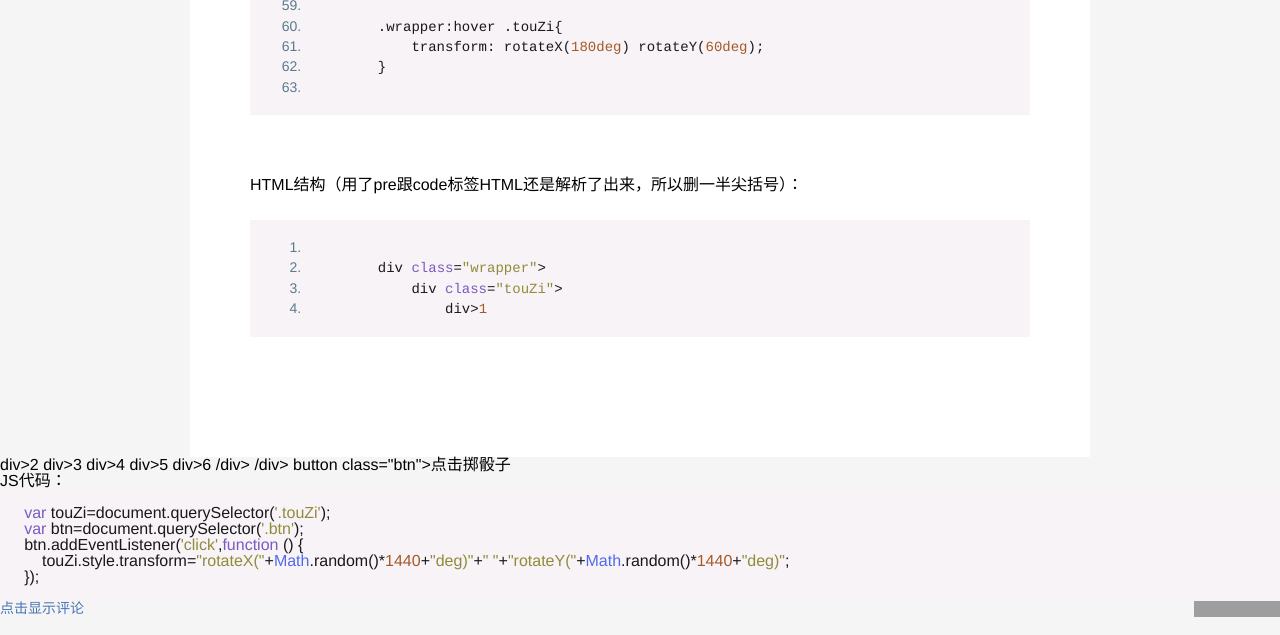
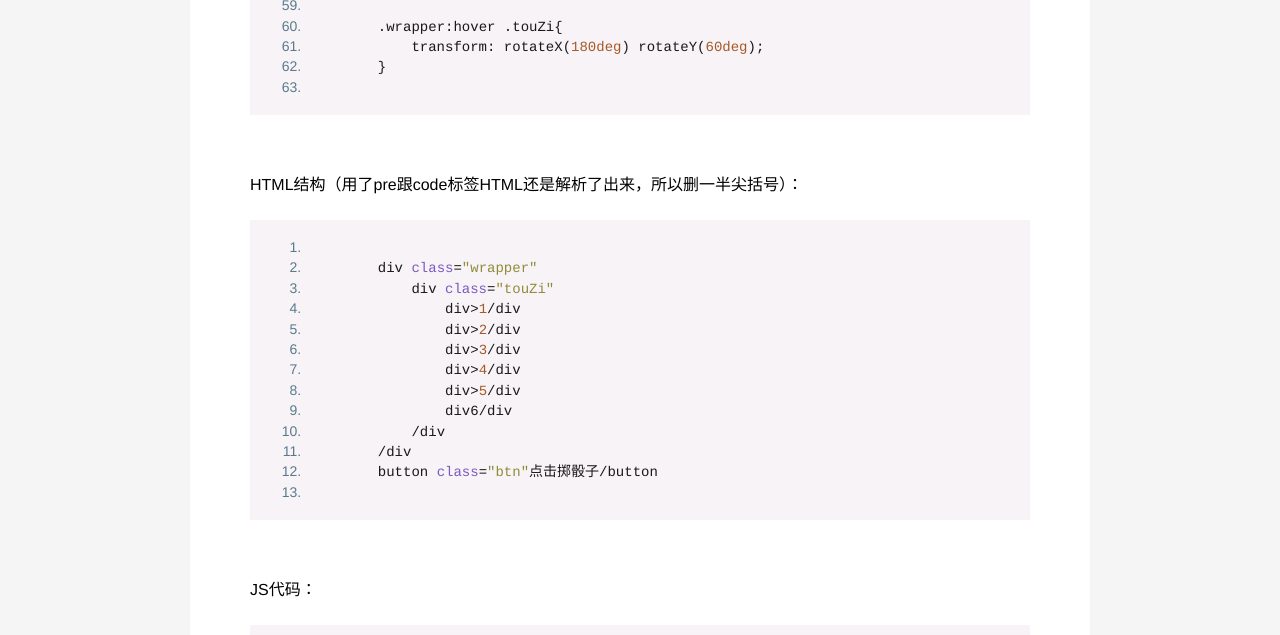
Before and after one commit to madaono/madaono.github.io, a Jekyll site: the page built from _posts/2016-5-2-CSS3-3Danime.html, in a window 1280 px wide and 900 px high, scrolled down 4176 px, cut to the strip 0-635 px from the top of the window. Built offline with Jekyll 4.4.1, drawn with Linux system fonts in a browser that asks for light colours; grey boxes are pictures that could not be loaded.

Commit message:
Update 2016-5-2-CSS3-3Danime.html

```diff
--- a/_posts/2016-5-2-CSS3-3Danime.html
+++ b/_posts/2016-5-2-CSS3-3Danime.html
@@ -145,17 +145,17 @@ transform-style：这个属性比较简单只有两个值flat和preserve-3d。
 <p>HTML结构（用了pre跟code标签HTML还是解析了出来，所以删一半尖括号）：</p>
 <pre>
 <code>
-        div class="wrapper">
-            div class="touZi">
-                div>1</div>
-                div>2</div>
-                div>3</div>
-                div>4</div>
-                div>5</div>
-                div>6</div>
-            /div>
-        /div>
-        button class="btn">点击掷骰子</button>
+        div class="wrapper"
+            div class="touZi"
+                div>1/div
+                div>2/div
+                div>3/div
+                div>4/div
+                div>5/div
+                div6/div
+            /div
+        /div
+        button class="btn"点击掷骰子/button
 </code>
 </pre>
 <br>
```
